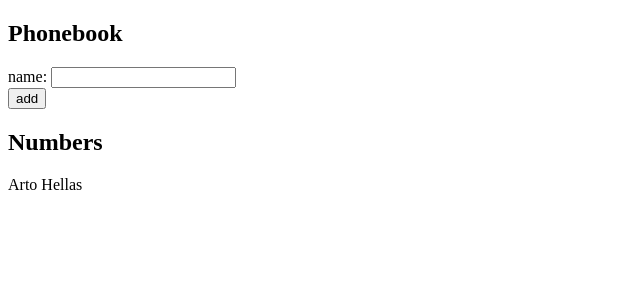
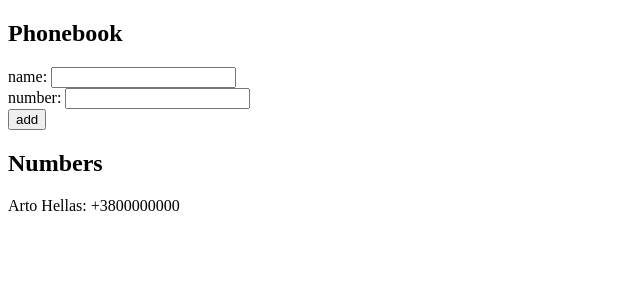
Before and after one commit to razorbanana/part2, a React (Create React App) app in the folder phonebook/: page / in a window 1280 px wide. Shown: the top 300 px of the page, without its empty margins (0-640 px from the left). Built offline with nearby package versions, Linux system fonts and the light colour scheme; the HTML template or start-up script is replaced by a standard one.

Commit message:
2.8 is done

```diff
--- a/phonebook/src/App.js
+++ b/phonebook/src/App.js
@@ -4,27 +4,39 @@ import { useState } from 'react'
 const App = () => {
   const [persons, setPersons] = useState([
     {
-      name: 'Arto Hellas'
+      name: 'Arto Hellas',
+      number: '+3800000000'
     }
   ])
   const [newName, setNewName] = useState('')
+  const [newNumber, setNewNumber] = useState('')
 
   const insertNew = (event) => {
     event.preventDefault()
-    if(persons.filter(person => person.name === newName).length === 0){
+    if(persons.filter(person => person.name === newName).length === 0 && persons.filter(person => person.number === newNumber).length === 0){
       const newObj = {
-        name: newName
+        name: newName,
+        number: newNumber
       }
       setPersons(persons.concat(newObj))
       setNewName('')
+      setNewNumber('')
+    }else if(persons.filter(person => person.name === newName).length === 0){
+      alert(`${newNumber} is already added`)
+    }else if(persons.filter(person => person.number === newNumber).length === 0){
+      alert(`${newName} is already added`)
     }else{
-      alert(`${newName} is already added`)
+      alert(`${newName} and ${newNumber} are already added`)
     }
 
   }
 
-  const handleChange = (event) => {
+  const handleNameChange = (event) => {
     setNewName(event.target.value)
+  }
+
+  const handleNumberChange = (event) => {
+    setNewNumber(event.target.value)
   }
 
   return (
@@ -32,14 +44,17 @@ const App = () => {
       <h2>Phonebook</h2>
       <form  onSubmit={insertNew}>
         <div>
-          name: <input value = {newName} onChange={handleChange}/>
+          name: <input value = {newName} onChange={handleNameChange}/>
+        </div>
+        <div>
+          number: <input value = {newNumber} onChange={handleNumberChange}/>
         </div>
         <div>
           <button type="submit">add</button>
         </div>
       </form>
       <h2>Numbers</h2>
-      {persons.map(person => <p key = {person.name}>{person.name}</p>)}
+      {persons.map(person => <p key = {person.name}>{person.name}: {person.number}</p>)}
 
     </div>
   )
```
